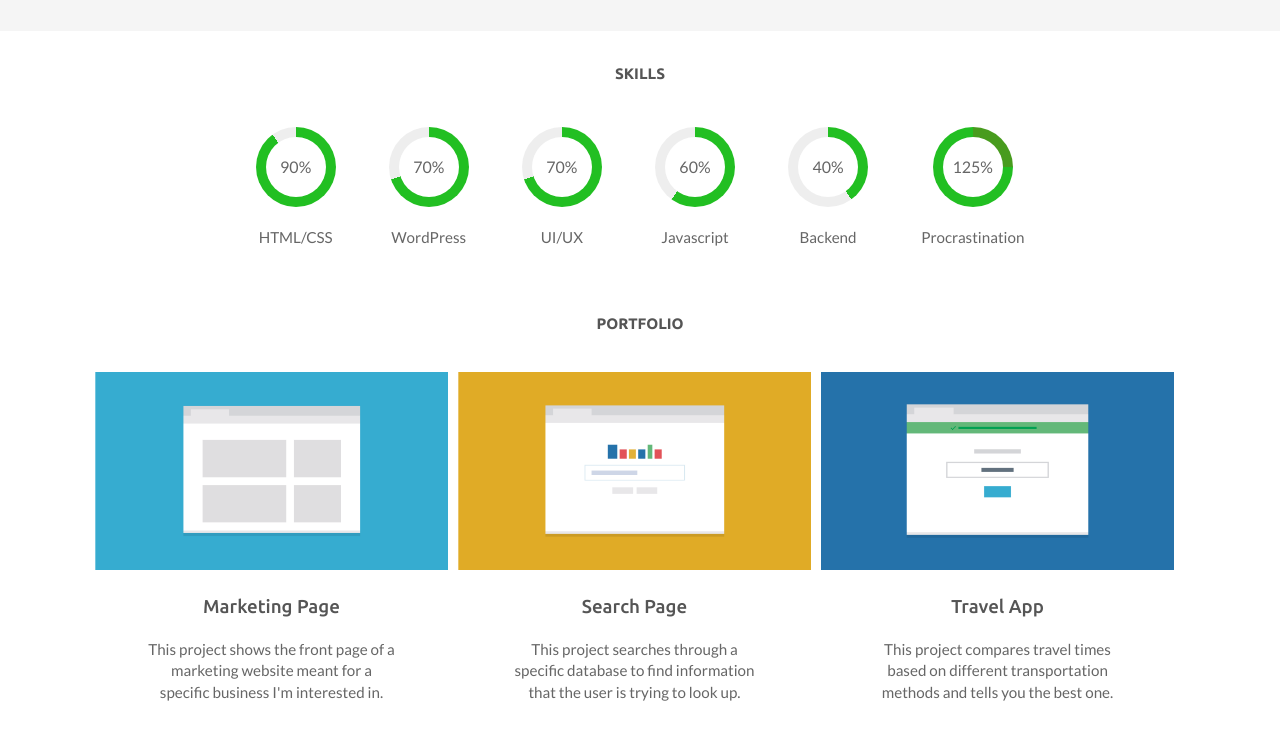
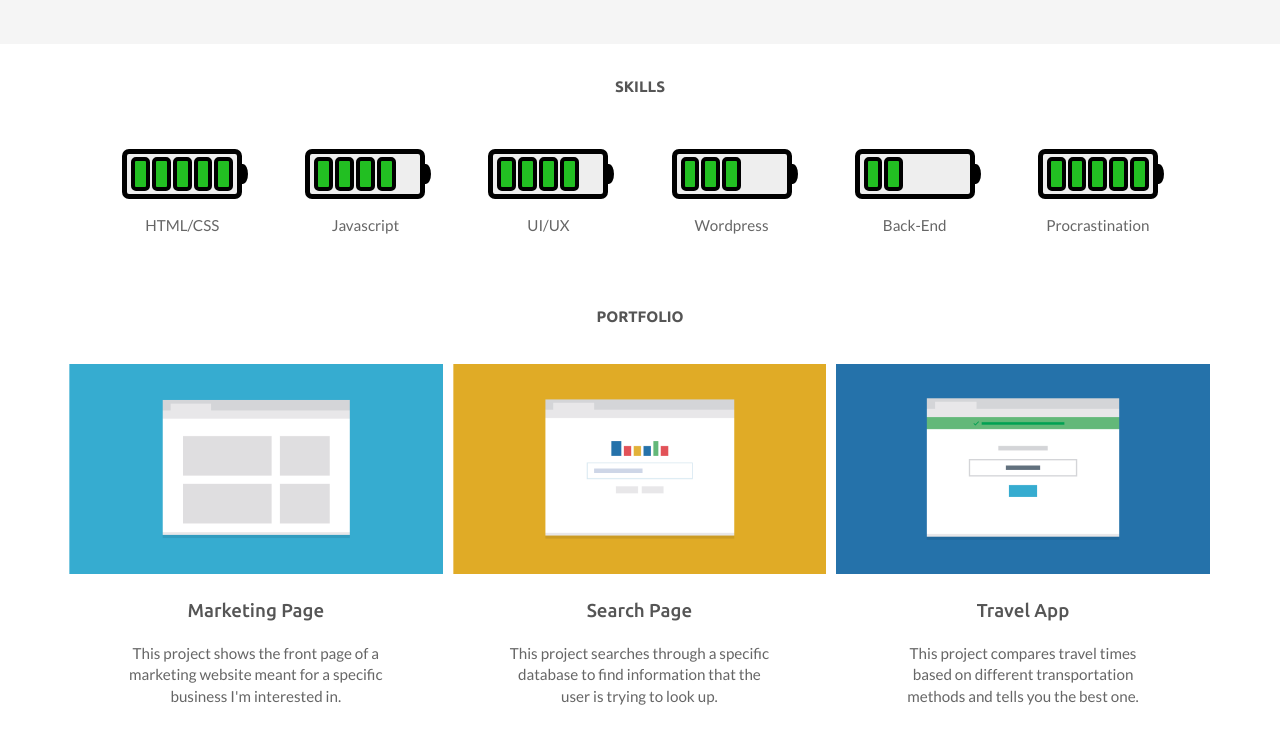
Before and after one commit to Galvandi/techdegree-project-02, a plain HTML site: page index.html in a window 1280 px wide. Shown: the part 399-1155 px from the top of the page. Drawn offline with nearby package versions, Linux system fonts and the light colour scheme.

Commit message:
redesigned Skills section

```diff
--- a/css/styles.css
+++ b/css/styles.css
@@ -100,73 +100,53 @@ img {
 
 
 /* ---- Skills Section ---- */
-
-#skills {
-  vertical-align: baseline;
-}
 .skill {
-
   display: inline-block;
-  margin: 5px 20px;
-  padding: 5px;
-}
-.skill-graph {
-  position: relative;
-  display: inline-block;
-  width: 80px;
-  height: 80px;
-  border-radius: 100%;
+  margin: 15px 25px;
+  text-align: center;
 }
 
-.skill-10 {
-  background-image: conic-gradient(#22bf22 0 deg 36deg, #eee 36deg 360deg);
-}
-.skill-20 {
-  background-image: conic-gradient(#22bf22 72deg, #eee 72deg);
-}
-.skill-30 {
-  background-image: conic-gradient(#22bf22 108deg, #eee 108deg);
-}
-.skill-40 {
-  background-image: conic-gradient(#22bf22 144deg, #eee 144deg);
-}
-.skill-50 {
-  background-image: conic-gradient(#22bf22 180deg, #eee 180deg);
-}
-.skill-60 {
-  background-image: conic-gradient(#22bf22 216deg, #eee 216deg);
-}
-.skill-70 {
-  background-image: conic-gradient(#22bf22 252deg, #eee 252deg);
-}
-.skill-80 {
-  background-image: conic-gradient(#22bf22 288deg, #eee 288deg);
-}
-.skill-90 {
-  background-image: conic-gradient(#22bf22 324deg, #eee 324deg);
-}
-.skill-100 {
-  background-image: conic-gradient(#22bf22 360deg, #eee 360deg);
+.battery {
+  display: flex;
+  padding: 3px;
+  position: relative;
+  margin: 5px;
+  width: 120px;
+  height: 50px;
+  background-color: #eee;
+  border: 5px solid black;
+  border-radius: 7px;
 }
 
-.skill-ultra {
-  background-image: conic-gradient(rgba(224, 14, 14, 0.2) 90deg, transparent 90deg),
-  conic-gradient(#22bf22 360deg, #eee 360deg);
+.battery::after {
+  content: "";
+  position: absolute;
+  top: 50%;
+  left: calc(100% + 1px);
+  transform: translateY(-50%);
+  display: block;
+  background: black;
+  height: 50%;
+  width: 10px;
+  border-radius: 0 100% 100% 0;
 }
 
-.skill-graph-center {
-  position: absolute;
-  margin: 0;
-  top: 10px;
-  right: 10px;
-  bottom:10px;
-  left: 10px;
-  background-color: #fff;
-  border-radius: 100%;
-  font-size: 1rem;
-  line-height: 60px;
+.cell {
+  flex: 1;
+  height: 100%;
+  border-radius: 5px;
+  background-color: #22bf22;
+  margin: 0 1px;
+  border: 4px solid black;
 }
 
+.cell-invisible {
+  visibility: hidden;
+}
+
+.skill-description {
+  margin-top: 1em;
+}
 
 
 /* ---- Contact Section ---- */
@@ -275,18 +255,17 @@ img {
 
   .project p {
     width: 70%;
-
     margin: 0 auto;
-  }
-
-  .main-footer {
-    padding-bottom: 50px;
   }
 
   .contact-text {
     width: 75%;
     margin: 0 auto;
     font-size: 1.2rem;
+  }
+
+  .main-footer {
+    padding-bottom: 20px;
   }
 
   /* ---- footer list items ---- */
@@ -301,10 +280,9 @@ img {
 
 @media (min-width: 1024px) {
   .container {
-    max-width: 1100px;
+    max-width: 1200px;
   }
-  .main-nav ul li {
-  }
+
   .name {
     float: left;
   }
@@ -320,6 +298,6 @@ img {
 
   .project {
     padding: 5px;
-    width: 33%;
+    width: 33.3%;
   }
 }
--- a/index.html
+++ b/index.html
@@ -4,12 +4,11 @@
 <head>
     <meta charset="utf-8">
     <meta http-equiv="X-UA-Compatible" content="IE=edge">
-    <title>Student Name Profile</title>
+    <title>Ragnar Lothbrok's Portfolio</title>
     <meta name="description" content="">
     <meta name="viewport" content="width=device-width, initial-scale=1">
     <link href="https://fonts.googleapis.com/css?family=Lato:400" rel="stylesheet">
     <link href="https://fonts.googleapis.com/css?family=Ubuntu:500,700" rel="stylesheet">
-
     <link rel="stylesheet" href="https://cdnjs.cloudflare.com/ajax/libs/normalize/8.0.1/normalize.min.css">
     <link rel="stylesheet" href="css/styles.css">
 </head>
@@ -17,7 +16,7 @@
 <body>
     <header class="main-header" id="home">
         <div class="container clearfix">
-            <h1 class="name">Student Name</h1>
+            <h1 class="name">Ragnar Lothbrok</h1>
             <nav class="main-nav">
                 <ul>
                     <li><a href="#home">Home</a></li>
@@ -41,61 +40,70 @@
 
     <main>
         <section id="skills">
-            <div class="container clearfix">
+            <div class="container">
                 <h2>Skills</h2>
-
                 <div class="skill">
-                    <div class="skill-graph skill-90">
-                        <div class="skill-graph-center ">
-                            <span>90%</span>
-                        </div>
+                    <div class="battery">
+                        <span class="cell"></span>
+                        <span class="cell"></span>
+                        <span class="cell"></span>
+                        <span class="cell"></span>
+                        <span class="cell"></span>
                     </div>
                     <p class="skill-description">HTML/CSS</p>
                 </div>
 
-
-
                 <div class="skill">
-                    <div class="skill-graph skill-70">
-                        <div class="skill-graph-center ">
-                            <span>70%</span>
-                        </div>
+                    <div class="battery">
+                        <span class="cell"></span>
+                        <span class="cell"></span>
+                        <span class="cell"></span>
+                        <span class="cell"></span>
+                        <span class="cell cell-invisible"></span>
                     </div>
-                    <p class="skill-description">WordPress</p>
+                    <p class="skill-description">Javascript</p>
                 </div>
 
                 <div class="skill">
-                    <div class="skill-graph skill-70">
-                        <div class="skill-graph-center ">
-                            <span>70%</span>
-                        </div>
+                    <div class="battery">
+                        <span class="cell"></span>
+                        <span class="cell"></span>
+                        <span class="cell"></span>
+                        <span class="cell"></span>
+                        <span class="cell cell-invisible"></span>
                     </div>
                     <p class="skill-description">UI/UX</p>
                 </div>
 
                 <div class="skill">
-                    <div class="skill-graph skill-60">
-                        <div class="skill-graph-center ">
-                            <span>60%</span>
-                        </div>
+                    <div class="battery">
+                        <span class="cell"></span>
+                        <span class="cell"></span>
+                        <span class="cell"></span>
+                        <span class="cell cell-invisible"></span>
+                        <span class="cell cell-invisible"></span>
                     </div>
-                    <p class="skill-description">Javascript</p>
+                    <p class="skill-description">Wordpress</p>
                 </div>
 
                 <div class="skill">
-                    <div class="skill-graph skill-40">
-                        <div class="skill-graph-center ">
-                            <span>40%</span>
-                        </div>
+                    <div class="battery">
+                        <span class="cell"></span>
+                        <span class="cell"></span>
+                        <span class="cell cell-invisible"></span>
+                        <span class="cell cell-invisible"></span>
+                        <span class="cell cell-invisible"></span>
                     </div>
-                    <p class="skill-description">Backend</p>
+                    <p class="skill-description">Back-End</p>
                 </div>
 
                 <div class="skill">
-                    <div class="skill-graph skill-ultra">
-                        <div class="skill-graph-center ">
-                            <span>125%</span>
-                        </div>
+                    <div class="battery">
+                        <span class="cell"></span>
+                        <span class="cell"></span>
+                        <span class="cell"></span>
+                        <span class="cell"></span>
+                        <span class="cell cell-ultra"></span>
                     </div>
                     <p class="skill-description">Procrastination</p>
                 </div>
@@ -163,7 +171,7 @@
                     hear from you!</p>
                 <address class="contact-data">
                     <p><span>Phone </span><a href="tel:+1-111-555-1234">+1 (111) 555-1234</a></p>
-                    <p><span>Email </span><a href="mailto:email@yoursite.com">email@yoursite.com</a></p>
+                    <p><span>Email </span><a href="mailto:ragnar@valhalla.com">ragnar@valhalla.com</a></p>
                 </address>
             </div>
         </section>
@@ -172,7 +180,7 @@
     <footer class="main-footer">
         <div class="main-footer-wrapper container clearfix">
 
-            <span>Student Name</span>
+            <span>Ragnar Lothbrok</span>
             <nav class="main-footer-nav clearfix">
                 <ul>
                     <li class="list-item-narrow"><a href="#home">Back to Top</a></li>
```
